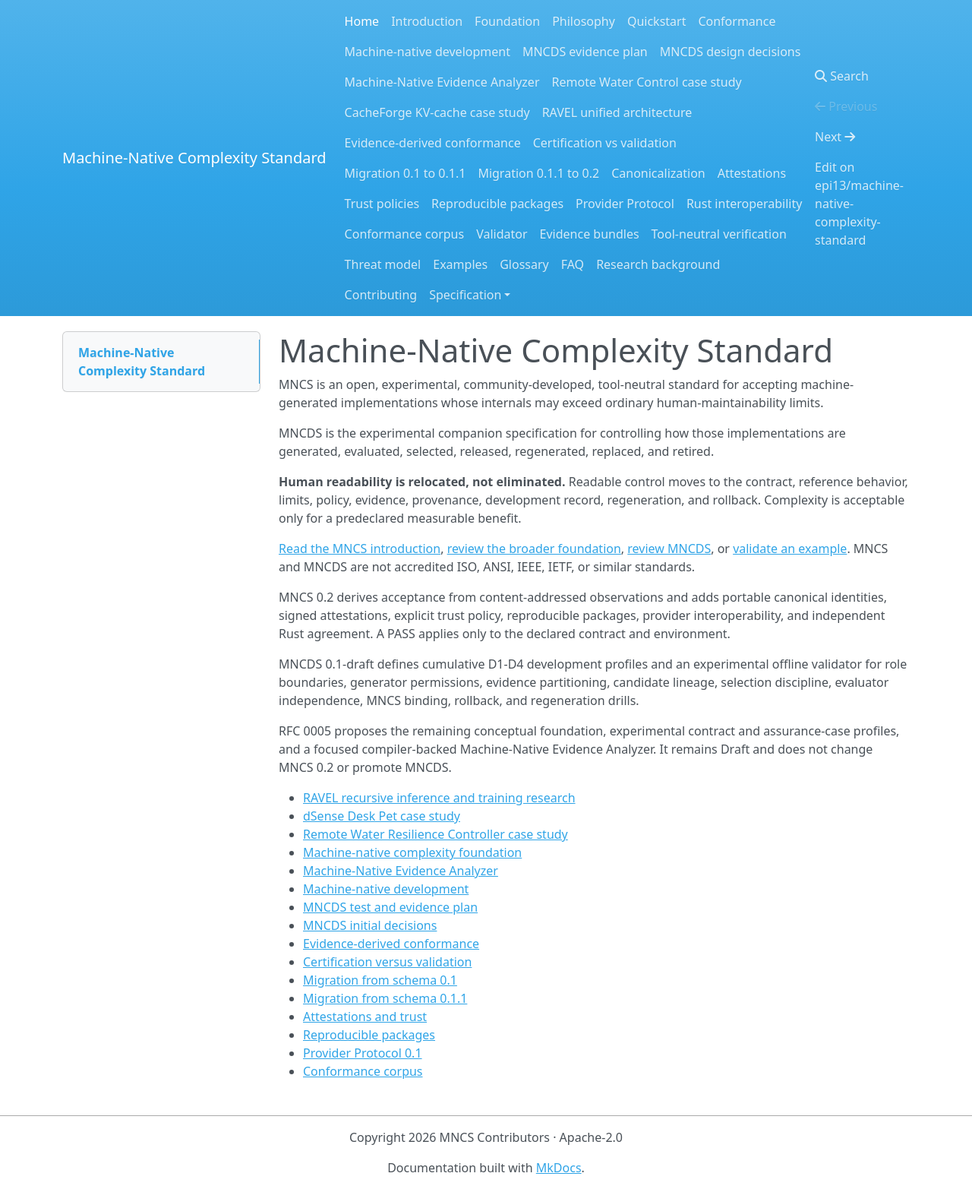
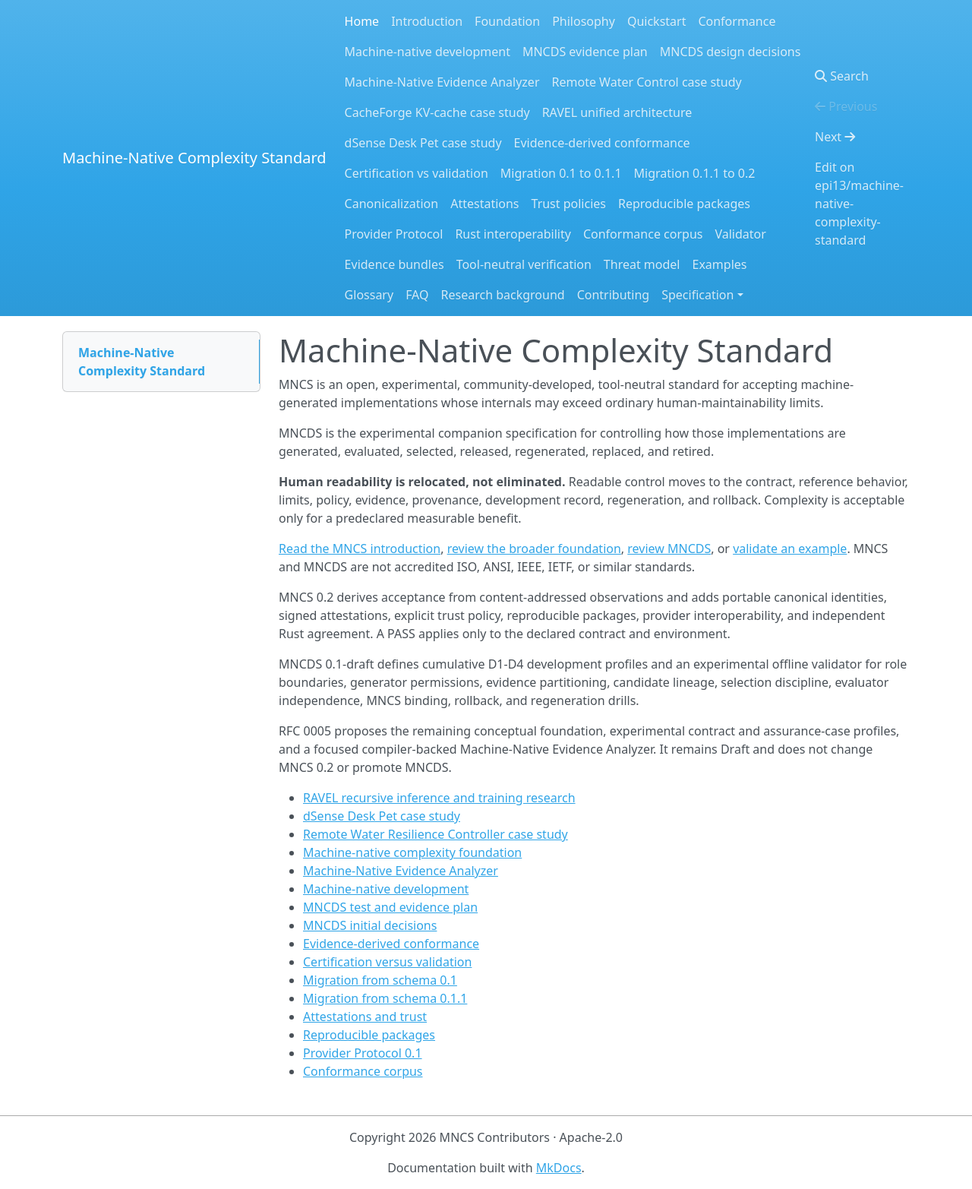
Before and after one commit to epi13/machine-native-complexity-standard, an MkDocs documentation site: the page built from docs/index.md, in a window 1280 px wide. Shown: the whole page at 76% size. Built offline with MkDocs 1.6.1, drawn with Linux system fonts in a browser that asks for light colours; nearby versions of some CDN libraries.

Commit message:
Add dSense to documentation navigation

```diff
--- a/mkdocs.yml
+++ b/mkdocs.yml
@@ -22,6 +22,7 @@ nav:
   - Remote Water Control case study: remote-water-control.md
   - CacheForge KV-cache case study: cacheforge.md
   - RAVEL unified architecture: ravel.md
+  - dSense Desk Pet case study: dsense-desk-pet.md
   - Evidence-derived conformance: evidence-derived-conformance.md
   - Certification vs validation: certification-vs-validation.md
   - Migration 0.1 to 0.1.1: migration-0.1-to-0.1.1.md
```
